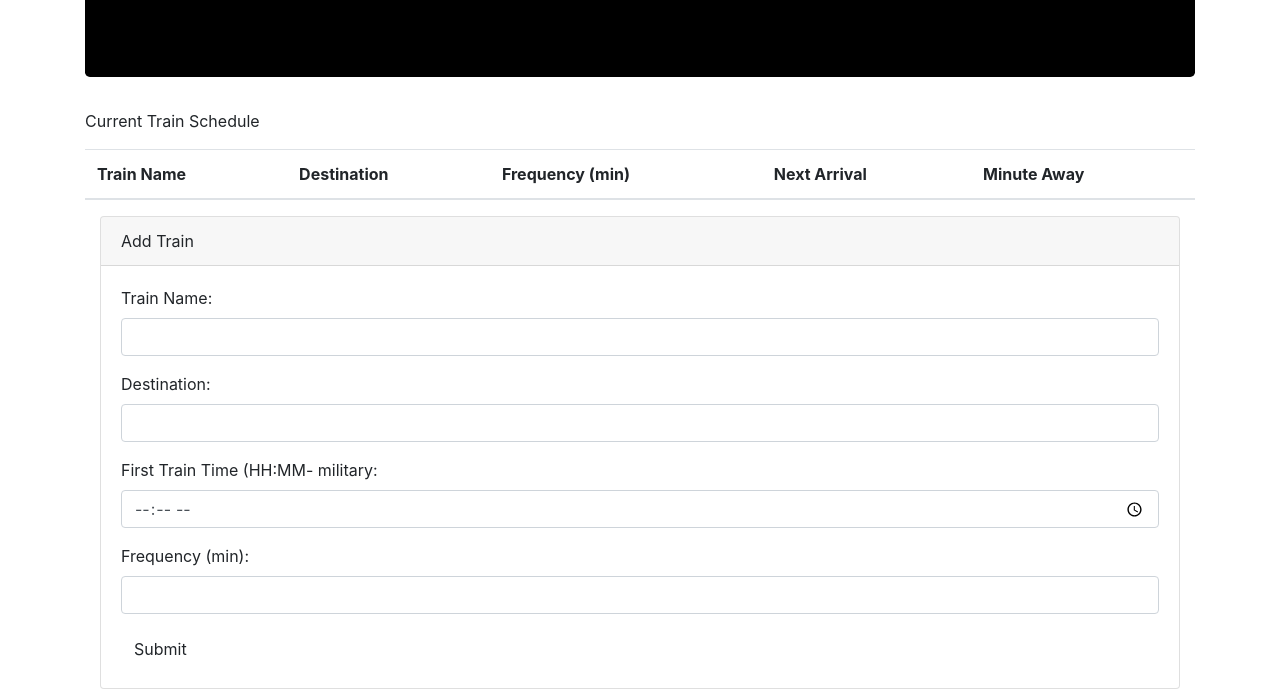
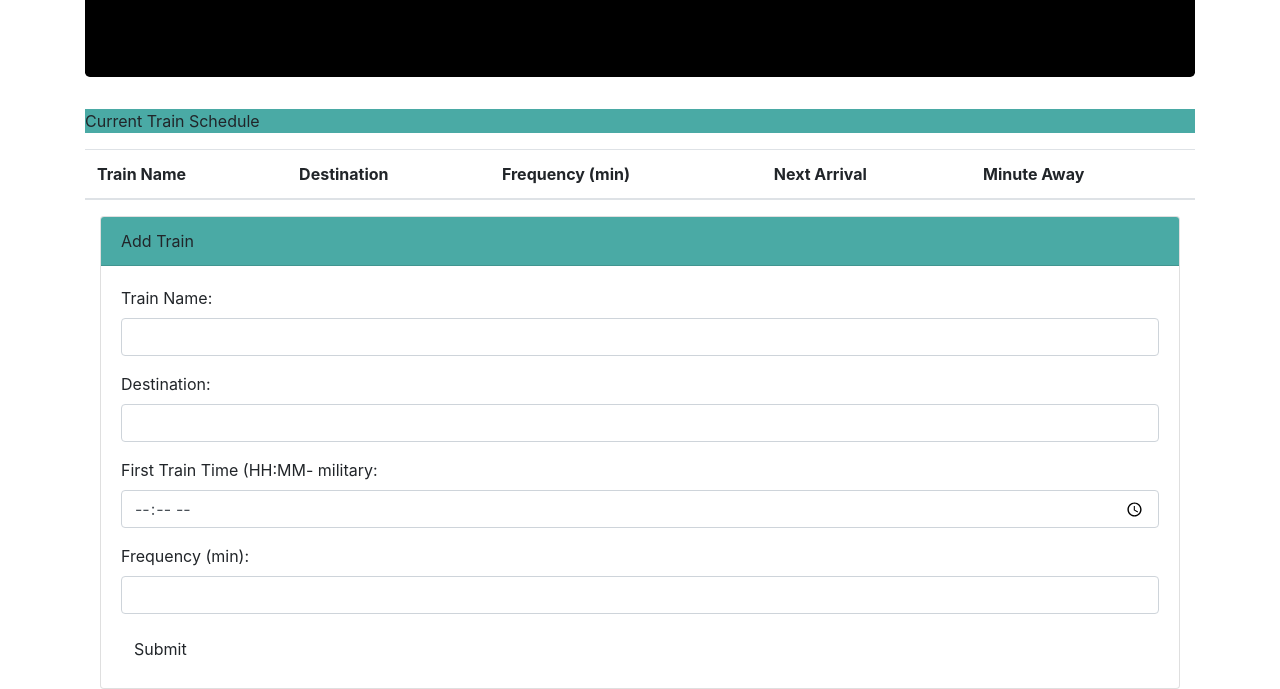
Before and after one commit to sanjaypatil51/TrainScheduler, a plain HTML site: page index.html in a window 1280 px wide. Shown: the part 172-861 px from the top of the page. Drawn offline with nearby package versions, Linux system fonts and the light colour scheme; files that its build step writes are made by us from their sources; no server answers.

Commit message:
added style

```diff
--- a/assets/css/style.css
+++ b/assets/css/style.css
@@ -3,3 +3,6 @@ background: black;
 font-weight: bold;
 color:white;
 }
+.heading{
+    background: #4aaaa5;
+}
--- a/index.html
+++ b/index.html
@@ -8,7 +8,7 @@
     <title>Train Data</title>
     <link rel="stylesheet" href="https://stackpath.bootstrapcdn.com/bootstrap/4.3.1/css/bootstrap.min.css"
         integrity="sha384-ggOyR0iXCbMQv3Xipma34MD+dH/1fQ784/j6cY/iJTQUOhcWr7x9JvoRxT2MZw1T" crossorigin="anonymous">
-    <link rel="stylesheet" type="text/css" href="assets/style.css">
+    <link rel="stylesheet" type="text/css" href="assets/css/style.css">
     <script src="https://code.jquery.com/jquery-3.4.1.min.js"
         integrity="sha256-CSXorXvZcTkaix6Yvo6HppcZGetbYMGWSFlBw8HfCJo=" crossorigin="anonymous"></script>
          <!-- LINKS FOR FIREBASE GO HERE -->
@@ -22,7 +22,7 @@
             <h1 class="display-4">Any Time is Train Time</h1>
             <p class="lead">Choo Choo. Chee Chee.</p>
         </div>
-        <p class="text-left">Current Train Schedule</p>
+        <p class="text-left heading">Current Train Schedule</p>
         <table class="table">
             <thead>
                 <tr>
@@ -39,7 +39,7 @@
 
         <div class="col-lg-12">
             <div class="card">
-                <div class="card-header">
+                <div class="card-header heading">
                     Add Train
                 </div>
                 <div class="card-body">
```
